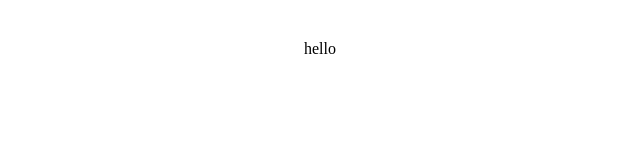
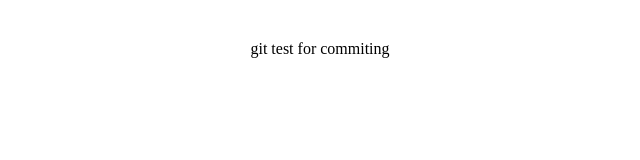
Before and after one commit to Bubekk/MakeYourCard, a React (Vite) app: page / in a window 1280 px wide. Shown: the top 160 px of the page, without its empty margins (320-960 px from the left). Built offline with nearby package versions, Linux system fonts and the light colour scheme.

Commit message:
Git test

```diff
--- a/src/App.jsx
+++ b/src/App.jsx
@@ -5,7 +5,7 @@ function App() {
 
   return (
     <>
-hello
+ git test for commiting
     </>
   )
 }
```
